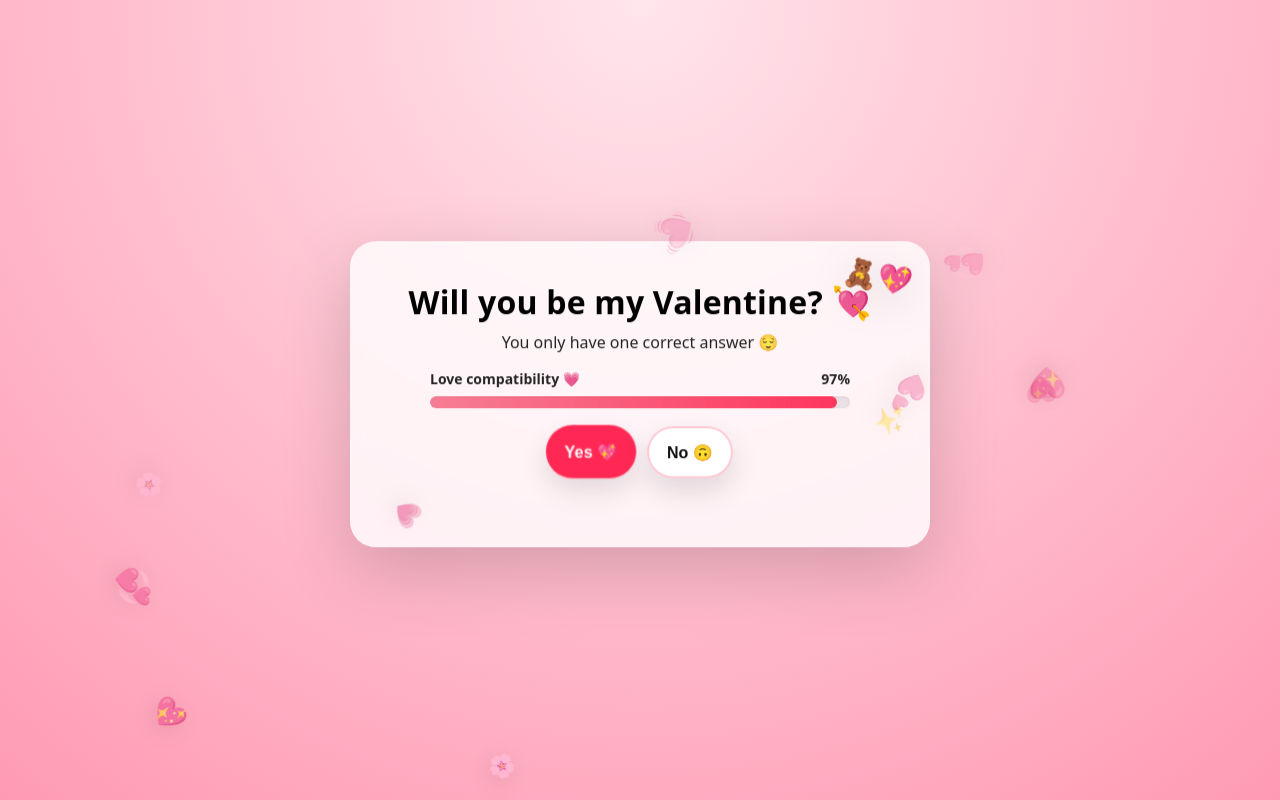
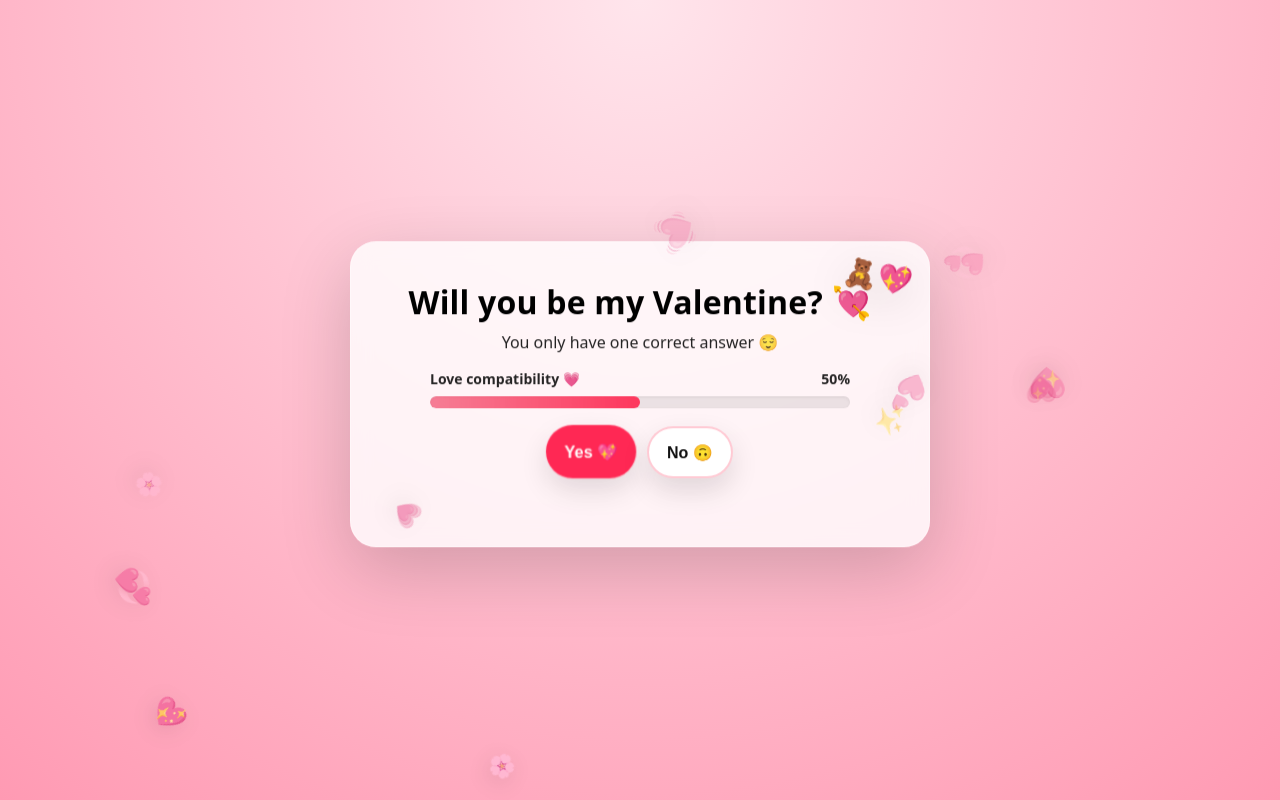
Before and after one commit to shubhgit-usa/question, a plain HTML site: page index.html in a window 1280 px wide. Drawn offline with Linux system fonts and the light colour scheme.

Commit message:
Update index.html

```diff
--- a/index.html
+++ b/index.html
@@ -436,7 +436,7 @@
   }
 
   // Start meter at 97%
-  setLove(97);
+  setLove(50);
 </script>
 </body>
 </html>
```
